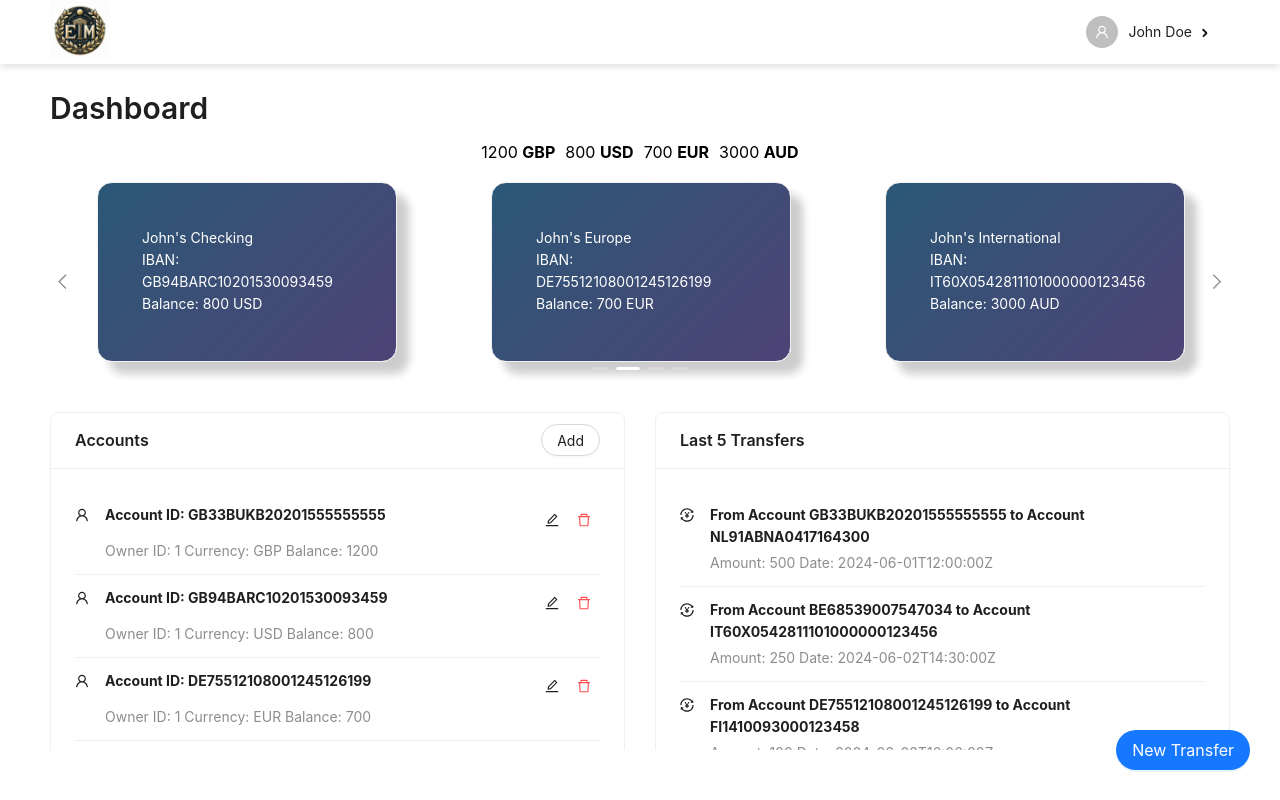
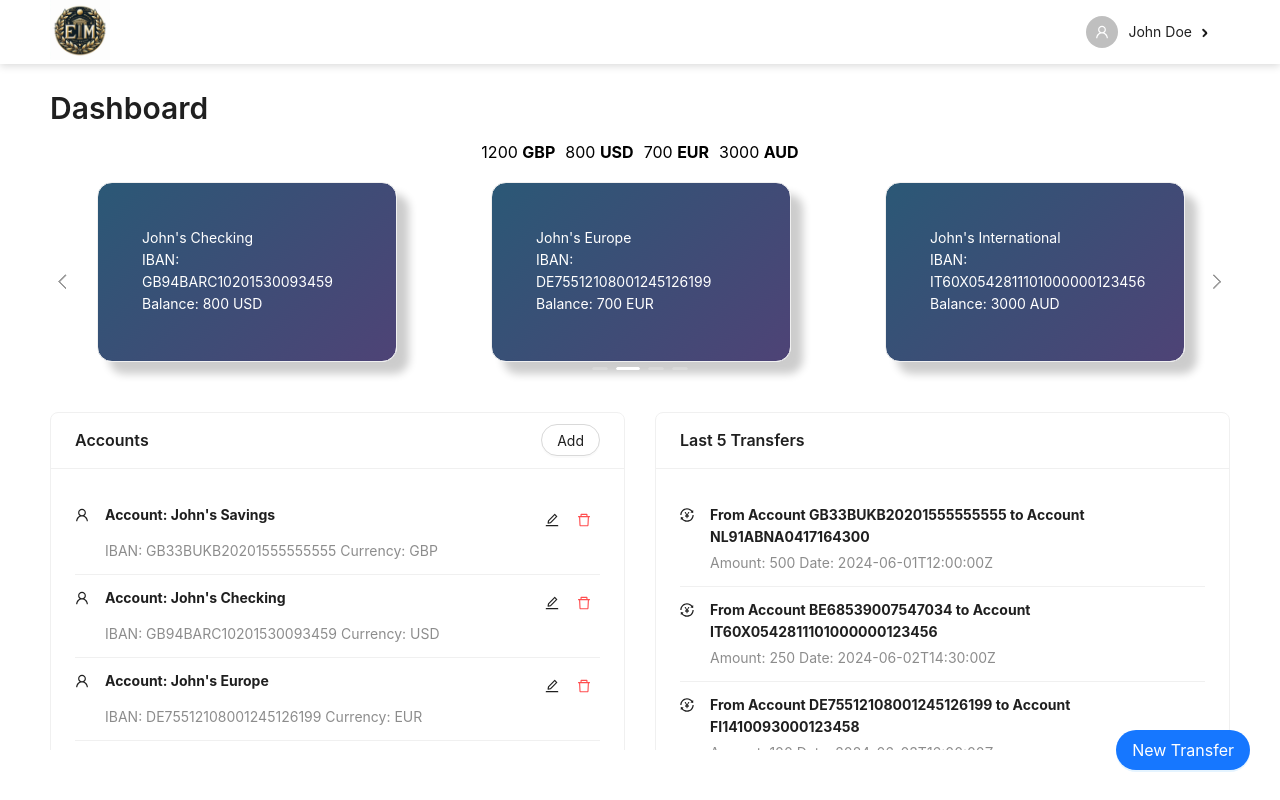
Before and after one commit to emg1990/bank-app, a React (Create React App) app: page / in a window 1280 px wide. Built offline with nearby package versions, Linux system fonts and the light colour scheme; data requests are answered from the project's data file.

Commit message:
Setting balance as optional since we should also receive the accounts from other users

```diff
--- a/src/components/Home/AccountsList/AccountRow/AccountRow.tsx
+++ b/src/components/Home/AccountsList/AccountRow/AccountRow.tsx
@@ -20,7 +20,7 @@ const AccountRow: React.FC<AccountRowProps> = ({ account, onEdit }) => {
       <Item.Meta
         avatar={<UserOutlined />}
         title={<div className={styles.titleContainer}>
-          <span>Account ID: {account.id}</span>
+          <span>Account: {account.name || account.id}</span>
           <div>
             <Button
               type="text"
@@ -42,7 +42,7 @@ const AccountRow: React.FC<AccountRowProps> = ({ account, onEdit }) => {
             </Popconfirm>
           </div>
         </div>}
-        description={`Owner ID: ${account.ownerId} Currency: ${account.currency} Balance: ${account.balance}`}
+        description={`IBAN: ${account.id} Currency: ${account.currency}`}
       />
     </Item>
   );
--- a/src/components/Home/PersonalAccountsList/PersonalAccountsList.tsx
+++ b/src/components/Home/PersonalAccountsList/PersonalAccountsList.tsx
@@ -26,14 +26,13 @@ const PersonalAccountsList = () => {
     const balanceByCurrency: Record<string, number> = {};
     accounts.forEach(account => {
       if (balanceByCurrency[account.currency]) {
-        balanceByCurrency[account.currency] += account.balance;
+        balanceByCurrency[account.currency] += (account.balance || 0);
       } else {
-        balanceByCurrency[account.currency] = account.balance;
+        balanceByCurrency[account.currency] = (account.balance || 0);
       }
     });
     return balanceByCurrency;
   }, [accounts]);
-  console.log(totalBalance);
   /**
    * The number of cards to show based on the width of the container.
    * It is calculated by dividing the width by the sum of the card width, gap and padding.
--- a/src/types/types.ts
+++ b/src/types/types.ts
@@ -3,7 +3,7 @@ export interface IAccount {
   ownerId: number;
   ownerDisplayName: string;
   currency: string;
-  balance: number;
+  balance?: number;
   name?: string;
 }
 
```
